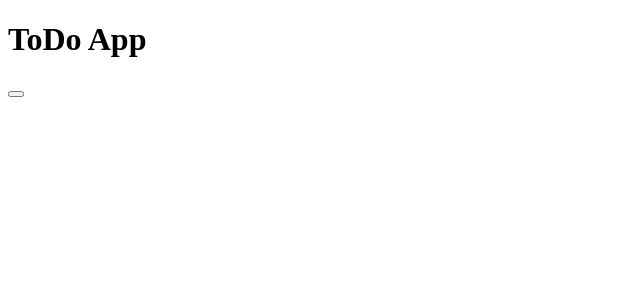
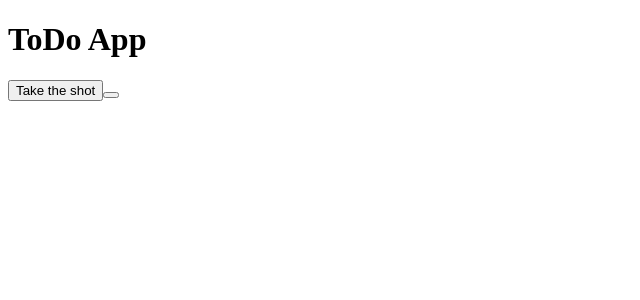
Before and after one commit to balkrishnaray/TO-DO-APP, a React (Create React App) app in the folder client/: page / in a window 1280 px wide. Shown: the top 300 px of the page, without its empty margins (0-640 px from the left). Built offline with nearby package versions, Linux system fonts and the light colour scheme.

Commit message:
react function for goal

```diff
--- a/client/src/App.js
+++ b/client/src/App.js
@@ -1,9 +1,11 @@
 import Title from "./components/Title";
+import Example from "./components/Example";
 
 function App() {
   return (
     <>
       <Title name="ToDo App" />
+      <Example />
     </>
   );
 }
--- /dev/null
+++ b/client/src/components/Example.js
@@ -0,0 +1,14 @@
+import React from "react";
+
+function Example() {
+  const shoot = () => {
+    alert("goal");
+  };
+  return (
+    <>
+      <button onClick={shoot}>Take the shot</button>
+    </>
+  );
+}
+
+export default Example;
```
